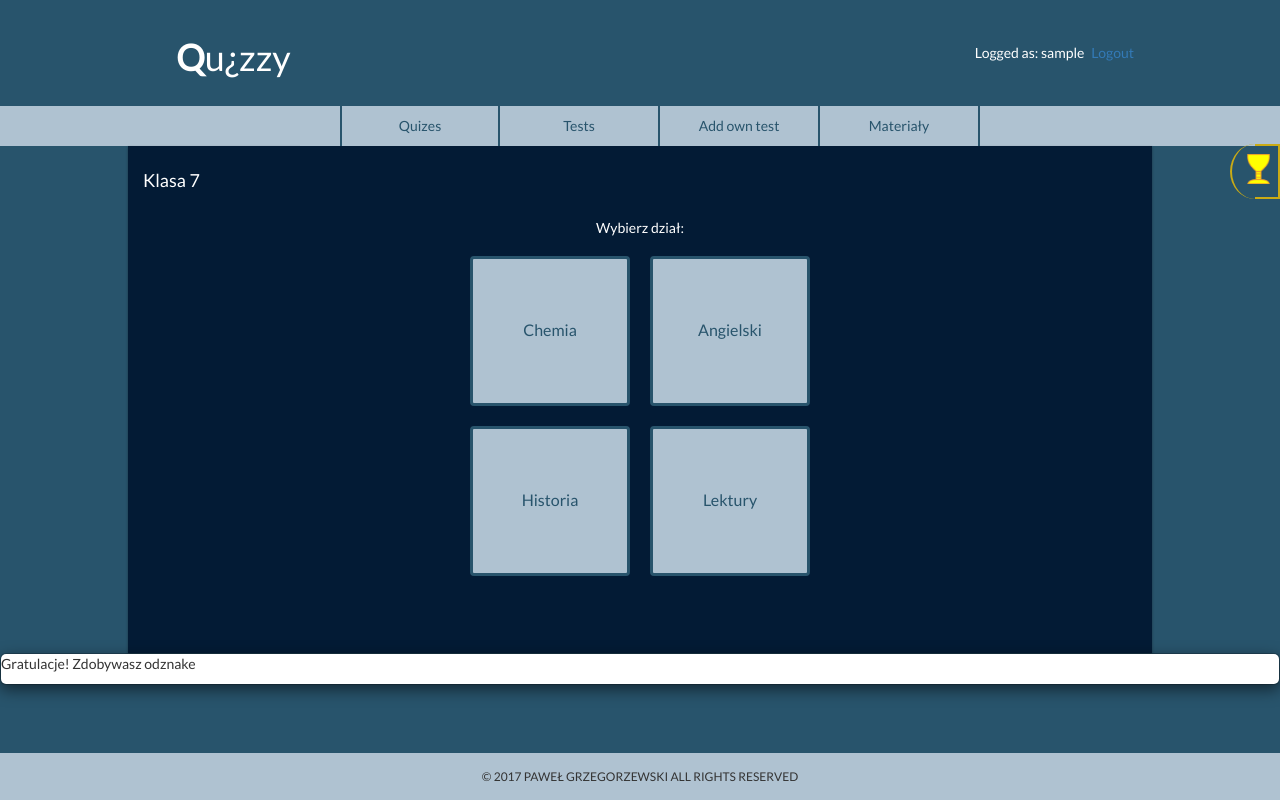
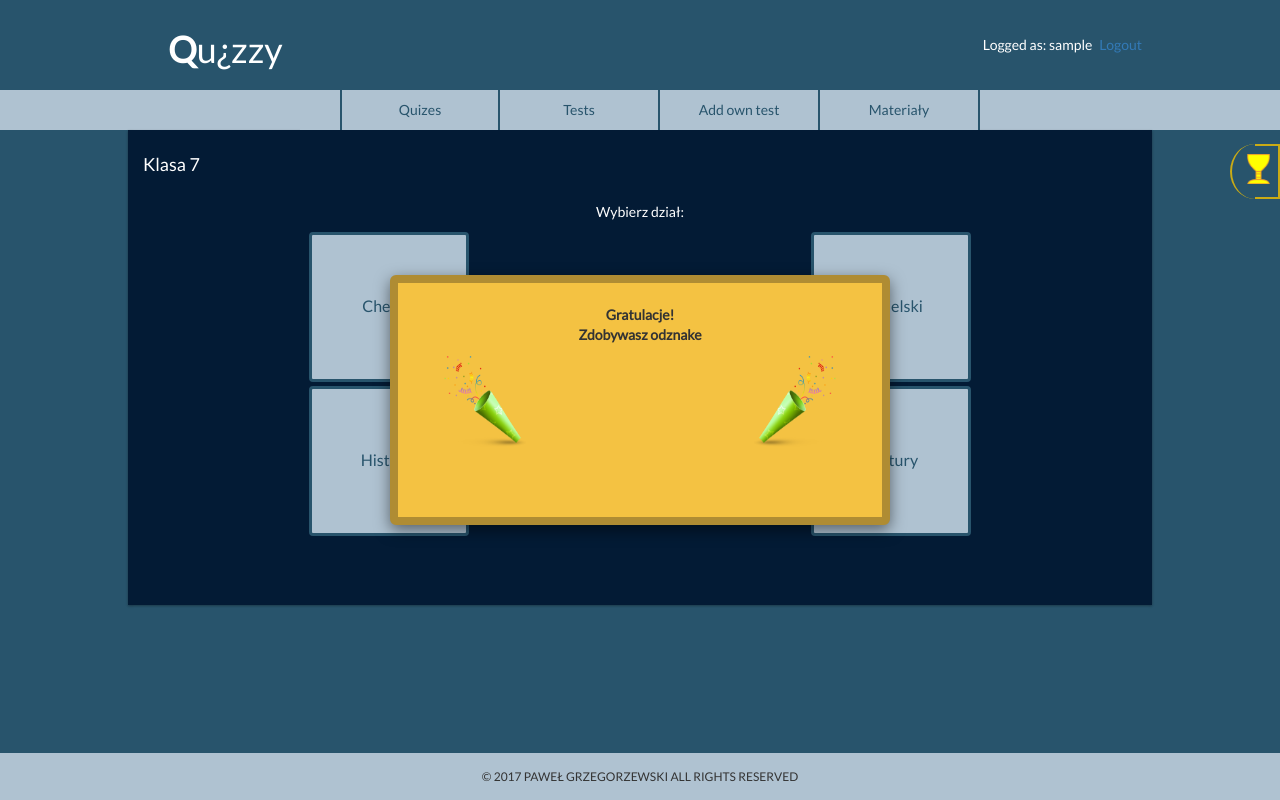
Before and after one commit to pgrzegorzewski/app, a PHP site: page /class_7_test.php in a window 1280 px wide. Run offline with PHP 8.4, Linux system fonts and the light colour scheme; the visitor is signed in with stand-in values (Sample User, id 1); some libraries are stand-ins or nearby versions.

Commit message:
awards commit 2 - updated css

```diff
--- a/learningapp/app/class_7_test.php
+++ b/learningapp/app/class_7_test.php
@@ -135,10 +135,27 @@
 		</div>
 
 	</section>
-
 	<div id="award_FAST" class="achievement_modal">
         <div class="modal-content">
-       		<p>Gratulacje! Zdobywasz odznake</p>
+       		<table>
+       			<tr>
+       				<td rowspan="2">
+       					<img src ='../resources/img/awards.png' width="90px" height = "100px" class ="trumpets"/>
+       				</td>
+       				<td valign="top">
+       					Gratulacje!<br/>Zdobywasz odznake
+       				</td>
+       				<td  rowspan="2">
+       					<img src ='../resources/img/awards.png' width="90px" height = "100px" class="flipped trumpets"/>
+       				</td>
+       			</tr>
+       			<tr>
+       				<td id="award_img">
+       					<img src= '../resources/img/achievments/fast.png' width = "120px" />
+       				</td>
+       			</tr>
+       		</table>
+
         </div>
     </div>
 
--- /dev/null
+++ b/learningapp/css/achievement_modal.css
@@ -0,0 +1,55 @@
+#award_FAST{
+	display:vlock;
+}
+
+.modal-content {
+    position: fixed;
+    z-index: 1000;
+    horizontal-align: center;
+    width: 500px;
+    height: 250px;
+    top: 50%;
+  	left: 50%;
+  	transform: translate(-50%, -50%);
+    overflow: auto;
+    background-color: rgb(244, 194, 66);
+    border: 8px solid rgb(175, 140, 51);
+    text-align:center;
+    font-weight:bold;
+    padding:20px;
+}
+
+.flipped
+{
+	-webkit-transform: scaleX(-1);
+    transform: scaleX(-1);
+}
+
+table tr td
+{
+	padding:2px;
+}
+
+table
+{
+	width:100%;
+	height:100%;
+	align:center;
+	marign:auto;
+}
+
+table img
+{
+	padding :3px;
+}
+
+#award_img
+{
+	display:none;
+	margin-top:5px;
+}
+
+.trumpets
+{
+	horizontal-align: middle;
+}
--- a/learningapp/js/class_7_test.js
+++ b/learningapp/js/class_7_test.js
@@ -154,7 +154,7 @@ function closeModal()
 {
 	setTimeout(function(){
 		  $('#award_FAST').hide('slow')
-		}, 4000);
+		}, 5000);
 }
 
 function printResult()
@@ -180,6 +180,9 @@ function printResult()
 	if(result == answears && ((this.endTime - this.startTime) / 1000) < this.FAST_AWARD)
 	{
 		$('#award_FAST').show('slow');
+		setTimeout(function(){
+			  $('#award_img').show('slow')
+			}, 2000);
 		closeModal();
 
 	}
```
Also changed, not shown: learningapp/resources/img/achievments/fast.png (added), learningapp/resources/img/awards.png (added), 1 other file.
